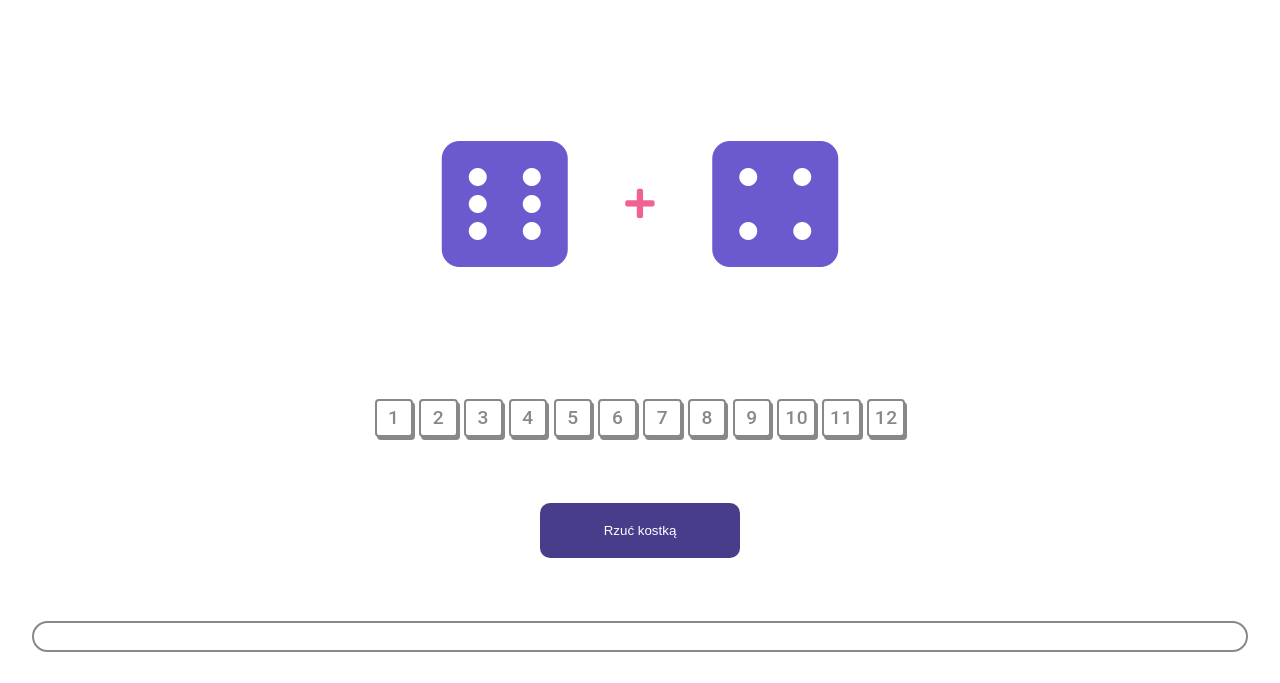
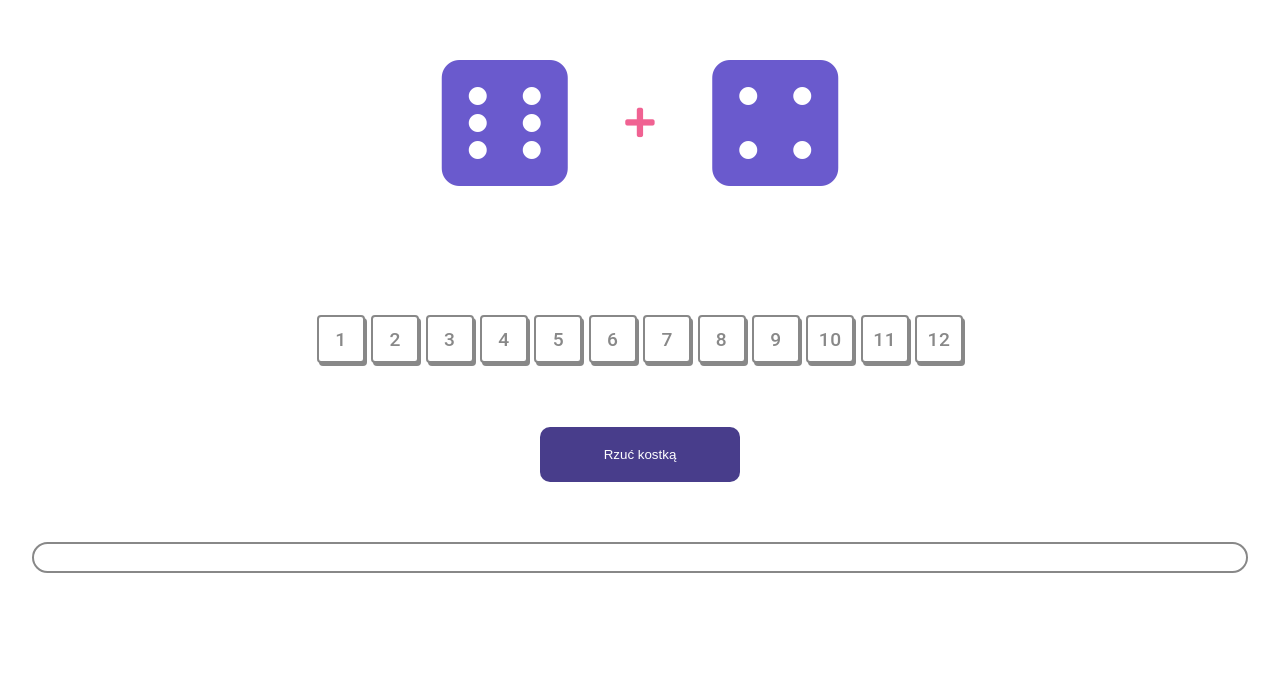
Before and after one commit to KasiaKinga/math-for-pola, a React (Create React App) app: page / in a window 1280 px wide. Shown: the part 117-800 px from the top of the page. Built offline with nearby package versions, Linux system fonts and the light colour scheme.

Commit message:
button size, progressbar position

```diff
--- a/src/CorrectElement.css
+++ b/src/CorrectElement.css
@@ -8,7 +8,7 @@
 
 .CorrectBar h1 {
   color: white;
-  height: 6em;
+  height: 4em;
   color: "black";
   font-size: 1em;
   text-align: center;
--- a/src/IncorrectElement.css
+++ b/src/IncorrectElement.css
@@ -7,7 +7,7 @@
 
 .IncorrectBar h1 {
   color: white;
-  height: 6em;
+  height: 4em;
   color: "black";
   font-size: 1em;
   text-align: center;
--- a/src/Number.js
+++ b/src/Number.js
@@ -4,6 +4,7 @@ import Button from "@material-ui/core/Button";
 import "./Number.css";
 
 const Number = (props) => {
+  const buttonSize = "2.5em";
   const buttonStyle = {
     ...{
       backgroundColor: "white",
@@ -11,10 +12,10 @@ const Number = (props) => {
       boxShadow: "2px 3px #888888",
       border: "2px solid #888888",
       fontSize: "1.2em",
-      maxWidth: "2em",
-      maxHeight: "2em",
-      minWidth: "2em",
-      minHeight: "2em",
+      maxWidth: buttonSize,
+      maxHeight: buttonSize,
+      minWidth: buttonSize,
+      minHeight: buttonSize,
       cursor: "pointer",
     },
     ...{
--- a/src/RollDice.css
+++ b/src/RollDice.css
@@ -10,7 +10,7 @@
 
 .RollDice-container {
   display: flex;
-  margin-top: 20vh;
+  margin-top: 10vh;
   justify-content: center;
   align-content: center;
   /* border: 2px solid green; */
@@ -34,4 +34,6 @@
 .Progress-bar-container {
   width: 100%;
   text-align: center;
+  margin-bottom: 10vh;
+  /* border: 2px solid green; */
 }
```
